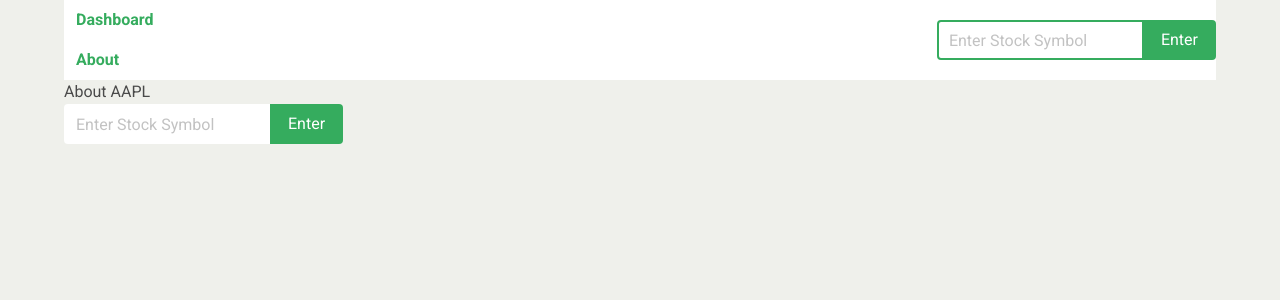
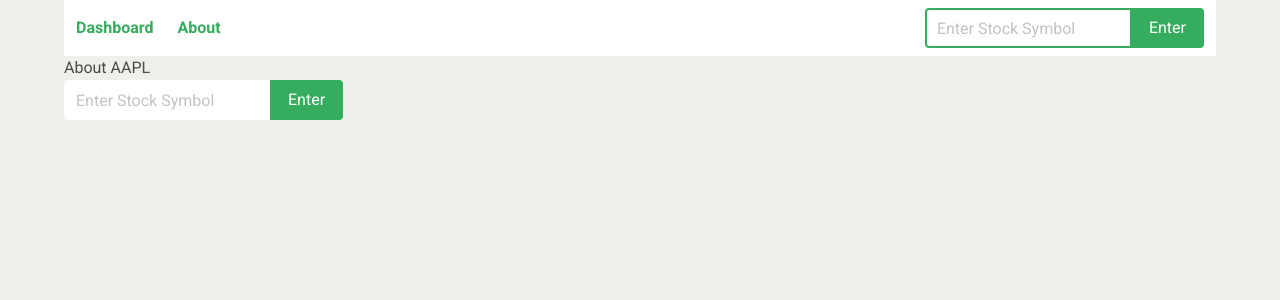
Before and after one commit to teambailey/stocksby, a React (Create React App) app: page /about in a window 1280 px wide. Shown: the top 300 px of the page. Built offline with nearby package versions, Linux system fonts and the light colour scheme.

Commit message:
Added some overrider styling

```diff
--- a/src/styles/main.scss
+++ b/src/styles/main.scss
@@ -0,0 +1,15 @@
+ul {
+  display: flex;
+}
+
+// set navigation vertically for mobile
+.navbar-menu.is-active {
+  ul {
+    display: block;
+  }
+}
+
+// override for some reason
+.container>.navbar .navbar-menu {
+  margin-right: 0;
+}
```
